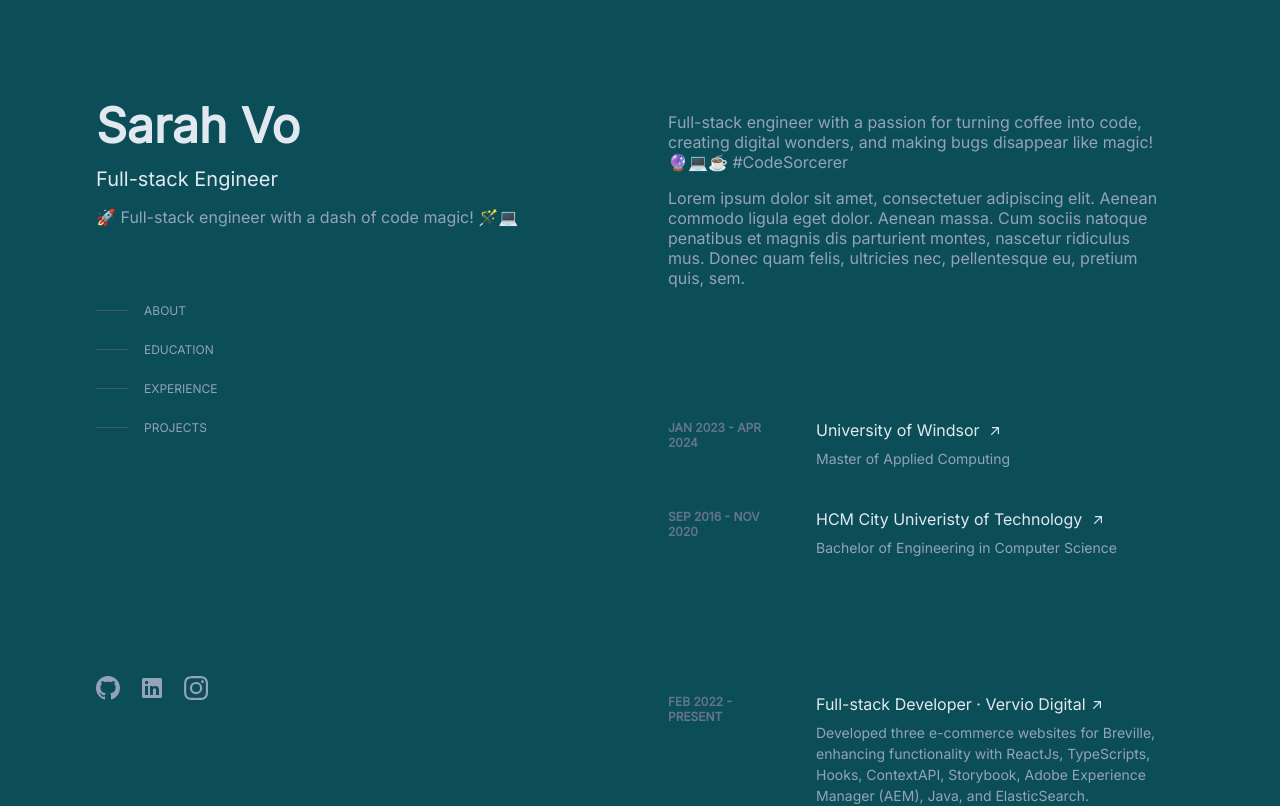
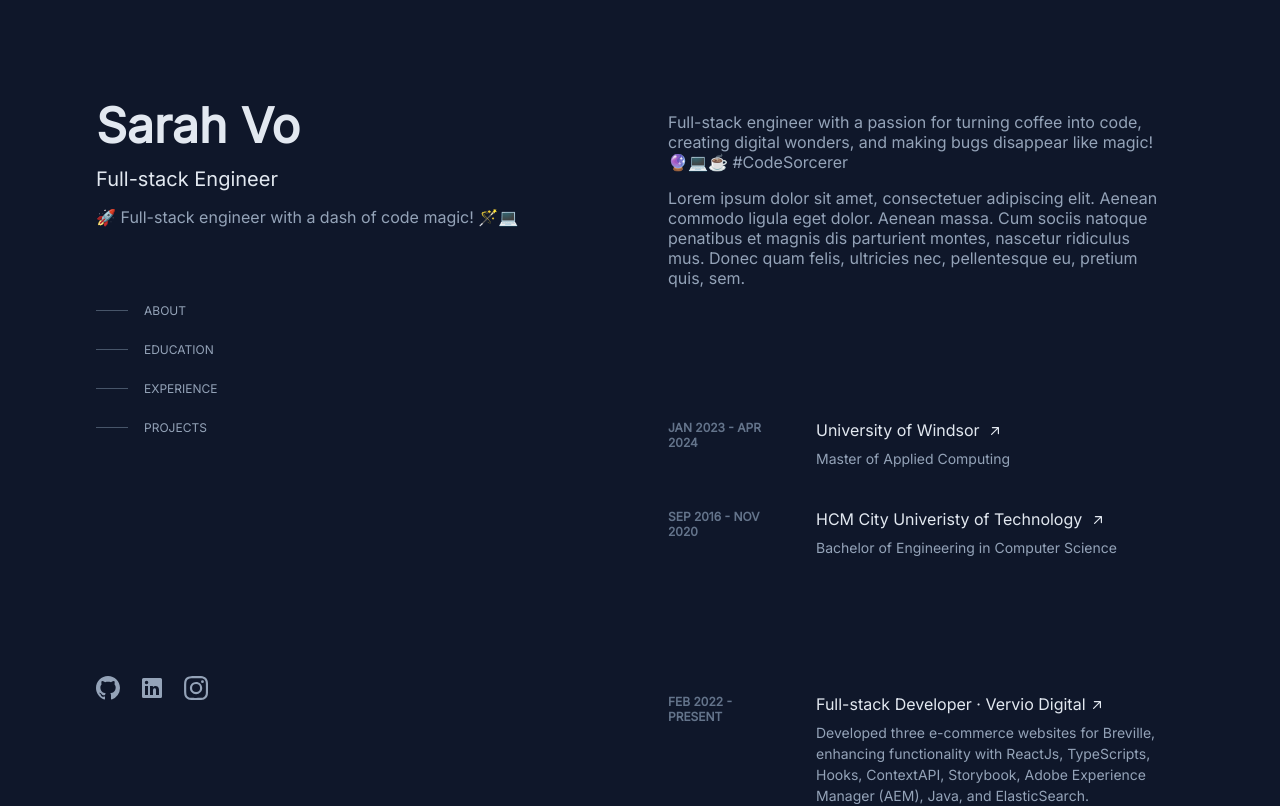
Before and after one commit to sarv19/sarv19.github.io, a React (Vite) app: page /#projects in a window 1280 px wide. Shown: the top 806 px of the page. Built offline with nearby package versions, Linux system fonts and the light colour scheme.

Commit message:
change color

```diff
--- a/src/styles/base.scss
+++ b/src/styles/base.scss
@@ -1,6 +1,6 @@
 @import url('https://fonts.googleapis.com/css2?family=Inter&display=swap');
 
-$primary-blue: #0C4E57;
+$primary-blue: rgb(15 23 42);
 $primary-green: #b69c9f;
 $text-main: #e2e8f0;
 $text-sub: #94a3b8;
```
